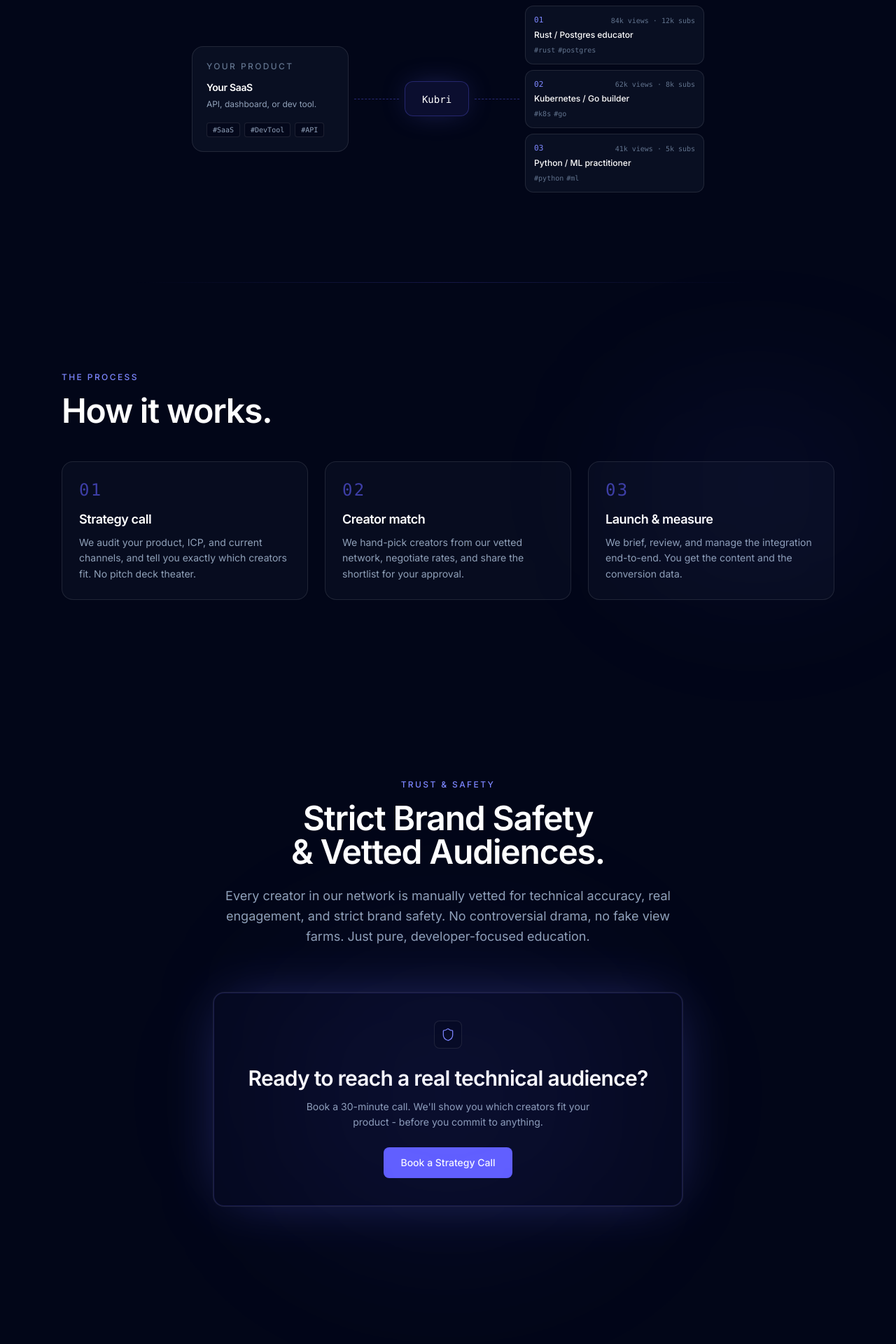
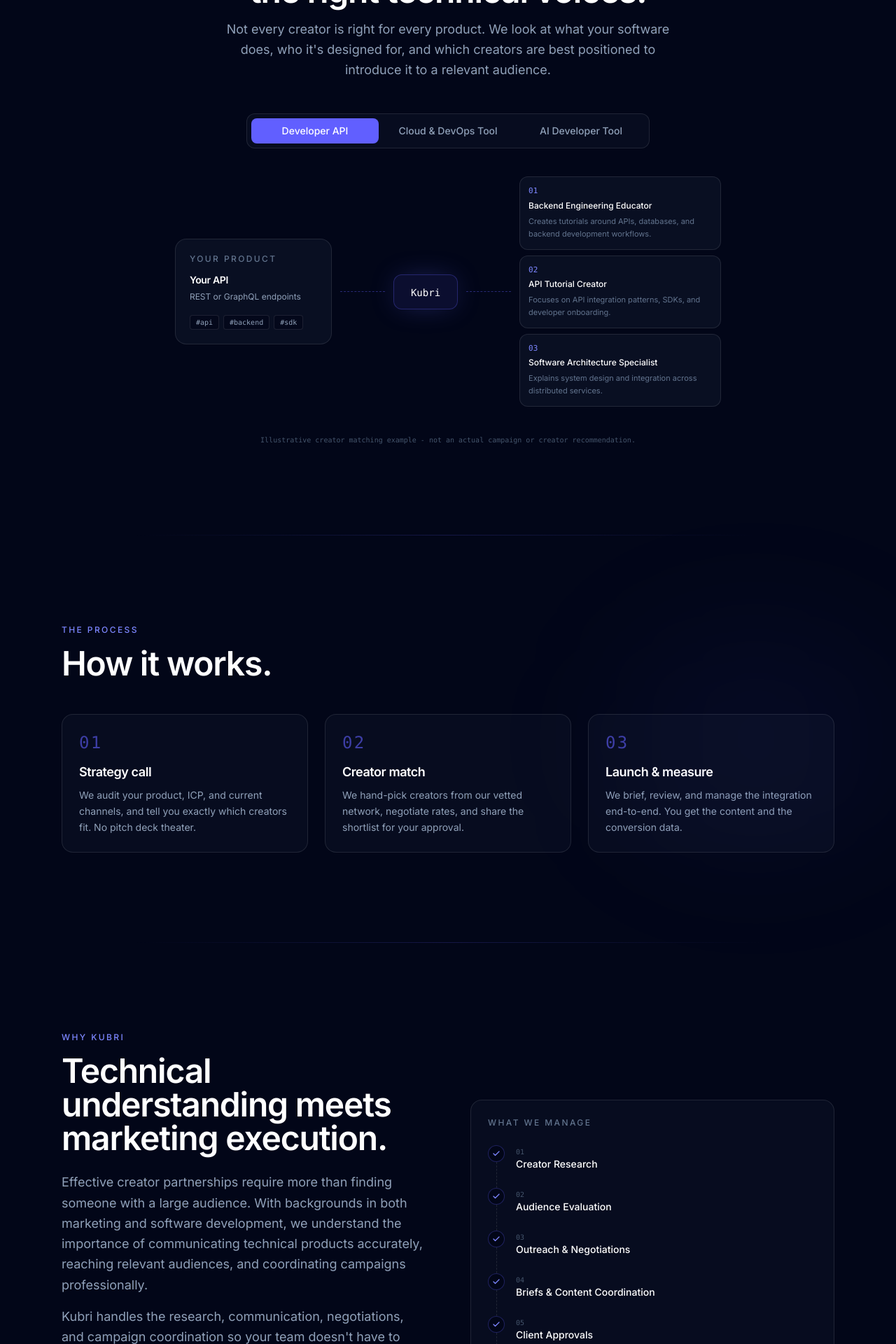
Before and after one commit to SalUdd/kubri-media-website, a Next.js app: page / in a window 1280 px wide. Shown: the part 3140-5060 px from the top of the page at 70% size. Built offline with nearby package versions, Linux system fonts and the light colour scheme.

Commit message:
phase 5: interactive bridge with category switcher, new why kubri section

```diff
--- a/app/page.tsx
+++ b/app/page.tsx
@@ -5,6 +5,7 @@
 import Bridge from "@/components/Bridge";
 import CredibilityStrip from "@/components/CredibilityStrip";
 import Process from "@/components/Process";
+import WhyKubri from "@/components/WhyKubri";
 import Faq from "@/components/Faq";
 import Guardrails from "@/components/Guardrails";
 import Footer from "@/components/Footer";
@@ -44,6 +45,7 @@
         <KubriStandard />
         <Bridge />
         <Process />
+        <WhyKubri />
         <Guardrails />
         <Faq />
       </main>
--- a/components/Bridge.tsx
+++ b/components/Bridge.tsx
@@ -1,91 +1,238 @@
+"use client";
+
+import { useState, type KeyboardEvent } from "react";
+
+type Creator = {
+  number: string;
+  title: string;
+  fit: string;
+};
+
+type Category = {
+  id: string;
+  label: string;
+  product: {
+    name: string;
+    subtitle: string;
+    tags: string[];
+  };
+  creators: Creator[];
+};
+
+const categories: Category[] = [
+  {
+    id: "api",
+    label: "Developer API",
+    product: {
+      name: "Your API",
+      subtitle: "REST or GraphQL endpoints",
+      tags: ["#api", "#backend", "#sdk"],
+    },
+    creators: [
+      {
+        number: "01",
+        title: "Backend Engineering Educator",
+        fit: "Creates tutorials around APIs, databases, and backend development workflows.",
+      },
+      {
+        number: "02",
+        title: "API Tutorial Creator",
+        fit: "Focuses on API integration patterns, SDKs, and developer onboarding.",
+      },
+      {
+        number: "03",
+        title: "Software Architecture Specialist",
+        fit: "Explains system design and integration across distributed services.",
+      },
+    ],
+  },
+  {
+    id: "devops",
+    label: "Cloud & DevOps Tool",
+    product: {
+      name: "Your DevOps Tool",
+      subtitle: "CI/CD, observability, or infrastructure",
+      tags: ["#devops", "#cloud", "#sre"],
+    },
+    creators: [
+      {
+        number: "01",
+        title: "DevOps Educator",
+        fit: "Covers CI/CD pipelines, containerization, and deployment workflows.",
+      },
+      {
+        number: "02",
+        title: "Cloud Infrastructure Creator",
+        fit: "Teaches cloud services, infrastructure-as-code, and production scaling patterns.",
+      },
+      {
+        number: "03",
+        title: "Site Reliability Specialist",
+        fit: "Explains monitoring, observability, and production reliability.",
+      },
+    ],
+  },
+  {
+    id: "ai",
+    label: "AI Developer Tool",
+    product: {
+      name: "Your AI Tool",
+      subtitle: "LLM SDKs, agents, or developer workflows",
+      tags: ["#ai", "#llm", "#ml"],
+    },
+    creators: [
+      {
+        number: "01",
+        title: "AI Engineering Educator",
+        fit: "Creates content on LLM integration, prompt engineering, and AI workflows.",
+      },
+      {
+        number: "02",
+        title: "Developer Workflow Creator",
+        fit: "Covers developer tooling and AI-assisted coding workflows.",
+      },
+      {
+        number: "03",
+        title: "ML Engineering Specialist",
+        fit: "Explains model training, deployment, and ML infrastructure.",
+      },
+    ],
+  },
+];
+
 export default function Bridge() {
+  const [activeId, setActiveId] = useState(categories[0].id);
+  const active = categories.find((c) => c.id === activeId) ?? categories[0];
+
+  const handleKeyDown = (
+    event: KeyboardEvent<HTMLButtonElement>,
+    index: number,
+  ) => {
+    if (event.key !== "ArrowRight" && event.key !== "ArrowLeft") return;
+    event.preventDefault();
+    const offset = event.key === "ArrowRight" ? 1 : -1;
+    const nextIndex = (index + offset + categories.length) % categories.length;
+    const nextId = categories[nextIndex].id;
+    setActiveId(nextId);
+    document.getElementById(`tab-${nextId}`)?.focus();
+  };
+
   return (
-    <section aria-label="The bridge between SaaS and technical creators" className="relative py-24 md:py-32">
-      <div className="mx-auto max-w-5xl px-6">
+    <section id="bridge" className="relative py-24 md:py-32">
+      <div
+        aria-hidden
+        className="absolute inset-x-0 top-0 mx-auto h-px max-w-4xl bg-linear-to-r from-transparent via-indigo-500/20 to-transparent"
+      />
 
+      <div className="mx-auto max-w-6xl px-6">
         <div className="mb-12 text-center">
           <p className="mb-4 text-xs font-medium uppercase tracking-[0.2em] text-indigo-400">
             THE BRIDGE
           </p>
-          <p className="mx-auto max-w-md text-sm leading-relaxed text-slate-400">
-            Your product on one side. The developers who actually use it on the other.
+          <h2 className="mx-auto mb-4 max-w-2xl text-3xl font-semibold tracking-tight text-balance text-white sm:text-4xl md:text-5xl">
+            Connecting your product with the right technical voices.
+          </h2>
+          <p className="mx-auto max-w-2xl text-base leading-relaxed text-slate-400 sm:text-lg">
+            Not every creator is right for every product. We look at what your
+            software does, who it&apos;s designed for, and which creators are
+            best positioned to introduce it to a relevant audience.
           </p>
         </div>
 
-        <div className="flex flex-col items-stretch justify-center gap-4 md:flex-row md:items-center md:gap-2">
+        <div
+          role="tablist"
+          aria-label="Product category examples"
+          className="mx-auto mb-10 flex w-full max-w-xl flex-wrap items-center justify-center gap-2 rounded-xl border border-white/10 bg-slate-900/40 p-1.5"
+        >
+          {categories.map((category, index) => {
+            const isActive = category.id === activeId;
+            return (
+              <button
+                key={category.id}
+                id={`tab-${category.id}`}
+                type="button"
+                role="tab"
+                aria-selected={isActive}
+                aria-controls={`panel-${category.id}`}
+                tabIndex={isActive ? 0 : -1}
+                onClick={() => setActiveId(category.id)}
+                onKeyDown={(event) => handleKeyDown(event, index)}
+                className={
+                  isActive
+                    ? "flex-1 whitespace-nowrap rounded-lg bg-indigo-500 px-3 py-2 text-xs font-medium text-white transition-colors duration-200 focus-visible:outline-none focus-visible:ring-2 focus-visible:ring-indigo-400/50 focus-visible:ring-offset-2 focus-visible:ring-offset-slate-950 sm:px-4 sm:text-sm"
+                    : "flex-1 whitespace-nowrap rounded-lg px-3 py-2 text-xs font-medium text-slate-400 transition-colors duration-200 hover:text-white focus-visible:outline-none focus-visible:ring-2 focus-visible:ring-indigo-400/50 sm:px-4 sm:text-sm"
+                }
+              >
+                {category.label}
+              </button>
+            );
+          })}
+        </div>
 
-          {/* LEFT - product card */}
+        <div
+          role="tabpanel"
+          id={`panel-${active.id}`}
+          aria-labelledby={`tab-${active.id}`}
+          className="flex flex-col items-stretch justify-center gap-4 md:flex-row md:items-center md:gap-3"
+        >
           <div className="rounded-2xl border border-white/10 bg-slate-900/60 p-5 md:w-56">
             <p className="mb-3 text-xs font-medium uppercase tracking-[0.2em] text-slate-500">
               Your Product
             </p>
             <p className="text-sm font-semibold tracking-tight text-white">
-              Your SaaS
+              {active.product.name}
             </p>
             <p className="mt-1 text-xs leading-relaxed text-slate-400">
-              API, dashboard, or dev tool.
+              {active.product.subtitle}
             </p>
             <div className="mt-4 flex flex-wrap gap-1.5">
-              <span className="rounded border border-white/10 bg-slate-950/60 px-2 py-0.5 font-mono text-[10px] text-slate-400">#SaaS</span>
-              <span className="rounded border border-white/10 bg-slate-950/60 px-2 py-0.5 font-mono text-[10px] text-slate-400">#DevTool</span>
-              <span className="rounded border border-white/10 bg-slate-950/60 px-2 py-0.5 font-mono text-[10px] text-slate-400">#API</span>
+              {active.product.tags.map((tag) => (
+                <span
+                  key={tag}
+                  className="rounded border border-white/10 bg-slate-950/60 px-2 py-0.5 font-mono text-[10px] text-slate-400"
+                >
+                  {tag}
+                </span>
+              ))}
             </div>
           </div>
 
-          {/* LEFT CONNECTOR */}
           <div aria-hidden className="hidden h-px w-12 border-t border-dashed border-indigo-500/40 md:block md:w-16" />
           <div aria-hidden className="mx-auto h-6 w-px border-l border-dashed border-indigo-500/40 md:hidden" />
 
-          {/* CENTER - Kubri pill */}
           <div className="self-center rounded-xl border border-indigo-500/30 bg-indigo-500/10 px-6 py-3 shadow-[0_0_40px_-10px_rgba(99,102,241,0.4)]">
             <span className="font-mono text-sm font-medium text-white">Kubri</span>
           </div>
 
-          {/* RIGHT CONNECTOR */}
           <div aria-hidden className="hidden h-px w-12 border-t border-dashed border-indigo-500/40 md:block md:w-16" />
           <div aria-hidden className="mx-auto h-6 w-px border-l border-dashed border-indigo-500/40 md:hidden" />
 
-          {/* RIGHT - 3 creator cards stacked */}
-          <div className="flex flex-col gap-2 md:w-64">
-
-            <div className="rounded-xl border border-white/10 bg-slate-900/60 p-3">
-              <div className="flex items-center justify-between">
-                <span className="font-mono text-[11px] text-indigo-400">01</span>
-                <span className="font-mono text-[10px] text-slate-500">84k views · 12k subs</span>
+          <div className="flex flex-col gap-2 md:w-72">
+            {active.creators.map((creator) => (
+              <div
+                key={creator.number}
+                className="rounded-xl border border-white/10 bg-slate-900/60 p-3"
+              >
+                <div className="flex items-baseline justify-between gap-2">
+                  <span className="font-mono text-[11px] text-indigo-400">
+                    {creator.number}
+                  </span>
+                </div>
+                <p className="mt-1 text-xs font-medium text-white">
+                  {creator.title}
+                </p>
+                <p className="mt-1.5 text-[11px] leading-relaxed text-slate-500">
+                  {creator.fit}
+                </p>
               </div>
-              <p className="mt-1 text-xs font-medium text-white">Rust / Postgres educator</p>
-              <div className="mt-1.5 flex flex-wrap gap-1">
-                <span className="font-mono text-[10px] text-slate-500">#rust</span>
-                <span className="font-mono text-[10px] text-slate-500">#postgres</span>
-              </div>
-            </div>
-
-            <div className="rounded-xl border border-white/10 bg-slate-900/60 p-3">
-              <div className="flex items-center justify-between">
-                <span className="font-mono text-[11px] text-indigo-400">02</span>
-                <span className="font-mono text-[10px] text-slate-500">62k views · 8k subs</span>
-              </div>
-              <p className="mt-1 text-xs font-medium text-white">Kubernetes / Go builder</p>
-              <div className="mt-1.5 flex flex-wrap gap-1">
-                <span className="font-mono text-[10px] text-slate-500">#k8s</span>
-                <span className="font-mono text-[10px] text-slate-500">#go</span>
-              </div>
-            </div>
-
-            <div className="rounded-xl border border-white/10 bg-slate-900/60 p-3">
-              <div className="flex items-center justify-between">
-                <span className="font-mono text-[11px] text-indigo-400">03</span>
-                <span className="font-mono text-[10px] text-slate-500">41k views · 5k subs</span>
-              </div>
-              <p className="mt-1 text-xs font-medium text-white">Python / ML practitioner</p>
-              <div className="mt-1.5 flex flex-wrap gap-1">
-                <span className="font-mono text-[10px] text-slate-500">#python</span>
-                <span className="font-mono text-[10px] text-slate-500">#ml</span>
-              </div>
-            </div>
-
+            ))}
           </div>
         </div>
+
+        <p className="mt-10 text-center font-mono text-[10px] text-slate-600">
+          Illustrative creator matching example - not an actual campaign or
+          creator recommendation.
+        </p>
       </div>
     </section>
   );
--- /dev/null
+++ b/components/WhyKubri.tsx
@@ -0,0 +1,82 @@
+import { Check } from "lucide-react";
+
+const workflow = [
+  "Creator Research",
+  "Audience Evaluation",
+  "Outreach & Negotiations",
+  "Briefs & Content Coordination",
+  "Client Approvals",
+  "Publication & Reporting",
+];
+
+export default function WhyKubri() {
+  return (
+    <section id="why-kubri" className="relative py-24 md:py-32">
+      <div
+        aria-hidden
+        className="absolute inset-x-0 top-0 mx-auto h-px max-w-4xl bg-linear-to-r from-transparent via-indigo-500/20 to-transparent"
+      />
+
+      <div className="mx-auto max-w-6xl px-6">
+        <div className="grid grid-cols-1 gap-12 md:grid-cols-2 md:gap-16">
+          <div>
+            <p className="mb-4 text-xs font-medium uppercase tracking-[0.2em] text-indigo-400">
+              WHY KUBRI
+            </p>
+
+            <h2 className="mb-6 text-3xl font-semibold tracking-tight text-balance text-white sm:text-4xl md:text-5xl">
+              Technical understanding meets marketing execution.
+            </h2>
+
+            <p className="text-base leading-relaxed text-slate-400 sm:text-lg">
+              Effective creator partnerships require more than finding someone with a large audience. With backgrounds in both marketing and software development, we understand the importance of communicating technical products accurately, reaching relevant audiences, and coordinating campaigns professionally.
+            </p>
+
+            <p className="mt-4 text-base leading-relaxed text-slate-400 sm:text-lg">
+              Kubri handles the research, communication, negotiations, and campaign coordination so your team doesn&apos;t have to manage every moving part.
+            </p>
+
+            <p className="mt-8 border-l-2 border-indigo-500/40 pl-5 text-sm leading-relaxed text-slate-500 italic">
+              We started Kubri Media after years in marketing, watching technical products get marketed like consumer goods. Generic strategies. No product understanding. No clear reason why any specific creator should care. We built the agency we wished existed - one that starts with the product, not the follower count.
+            </p>
+          </div>
+
+          <div className="md:self-center">
+            <div className="rounded-2xl border border-white/10 bg-slate-900/40 p-6">
+              <p className="mb-6 text-xs font-medium uppercase tracking-[0.2em] text-slate-500">
+                What we manage
+              </p>
+
+              <ol className="relative">
+                {workflow.map((item, index) => {
+                  const isLast = index === workflow.length - 1;
+                  return (
+                    <li key={item} className="relative flex gap-4 pb-6 last:pb-0">
+                      {!isLast && (
+                        <div
+                          aria-hidden
+                          className="absolute left-3 top-6 h-full border-l border-dashed border-white/10"
+                        />
+                      )}
+                      <div className="relative z-10 flex h-6 w-6 shrink-0 items-center justify-center rounded-full border border-indigo-500/30 bg-slate-950 text-indigo-400">
+                        <Check className="h-3 w-3" strokeWidth={2.5} aria-hidden />
+                      </div>
+                      <div className="flex-1 pt-0.5">
+                        <p className="font-mono text-[10px] text-slate-600">
+                          {String(index + 1).padStart(2, "0")}
+                        </p>
+                        <p className="text-sm font-medium text-white">
+                          {item}
+                        </p>
+                      </div>
+                    </li>
+                  );
+                })}
+              </ol>
+            </div>
+          </div>
+        </div>
+      </div>
+    </section>
+  );
+}
```
Also changed, not shown: 1 other file (tests, documents, lock files or other folders).
